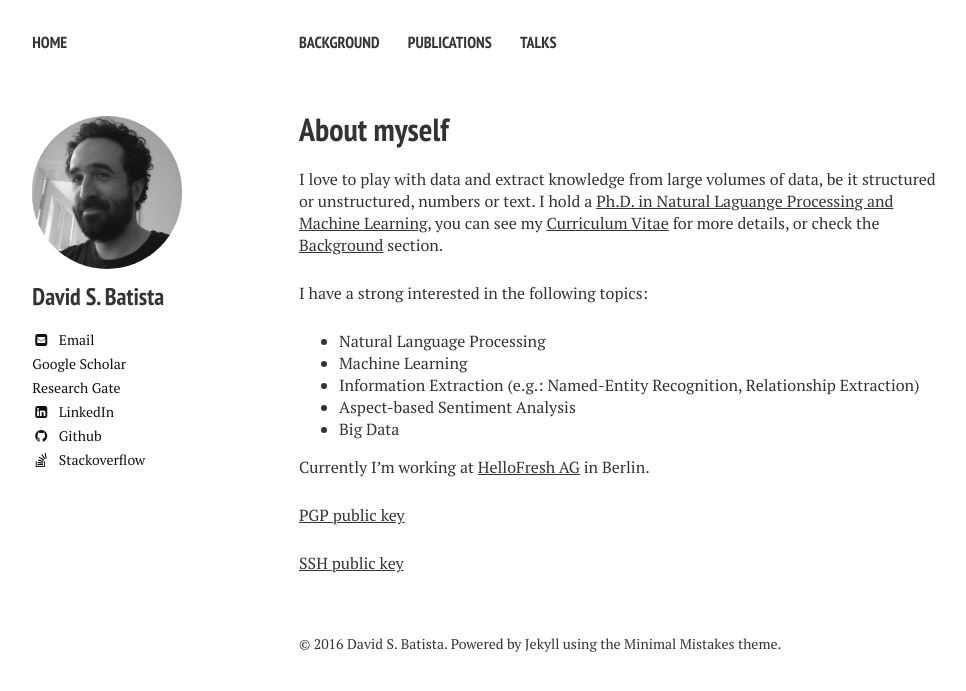
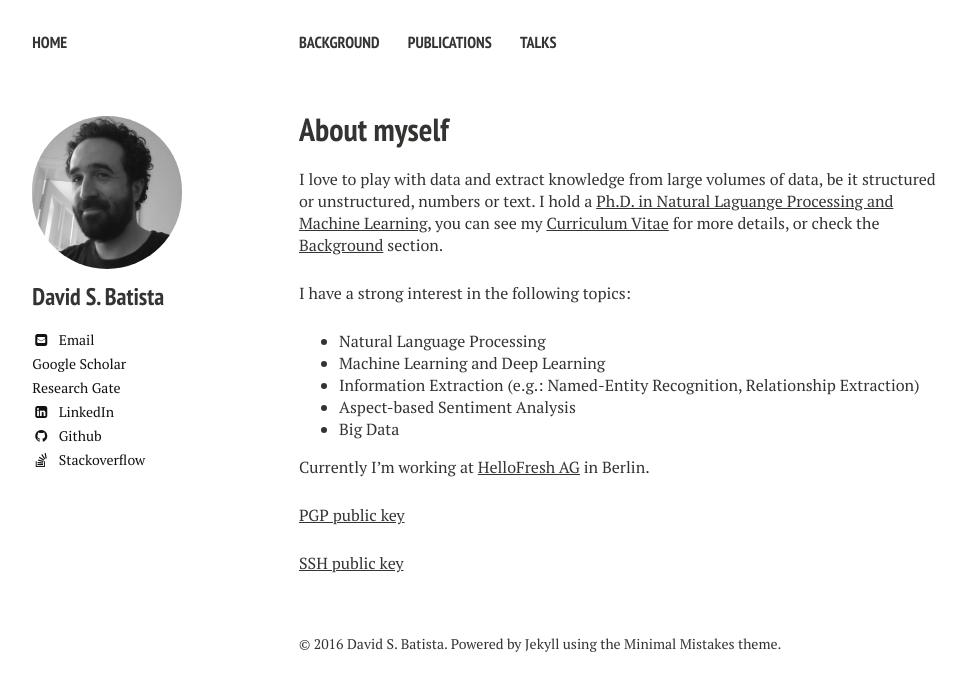
Before and after one commit to davidsbatista/davidsbatista.github.io, a Jekyll site: the page built from index.md, in a window 1280 px wide. Shown: the top 691 px of the page, without its empty margins (21-987 px from the left). Built offline with Jekyll 4.4.1, drawn with Linux system fonts in a browser that asks for light colours; nearby versions of some CDN libraries.

Commit message:
Update index.md

```diff
--- a/index.md
+++ b/index.md
@@ -15,10 +15,10 @@ title: About myself
 
 I love to play with data and extract knowledge from large volumes of data, be it structured or unstructured, numbers or text. I hold a [Ph.D. in Natural Laguange Processing and Machine Learning], you can see my [Curriculum Vitae] for more details, or check the [Background] section.
 
-I have a strong interested in the following topics:
+I have a strong interest in the following topics:
 
 * Natural Language Processing
-* Machine Learning
+* Machine Learning and Deep Learning
 * Information Extraction (e.g.: Named-Entity Recognition, Relationship Extraction)
 * Aspect-based Sentiment Analysis
 * Big Data
```
